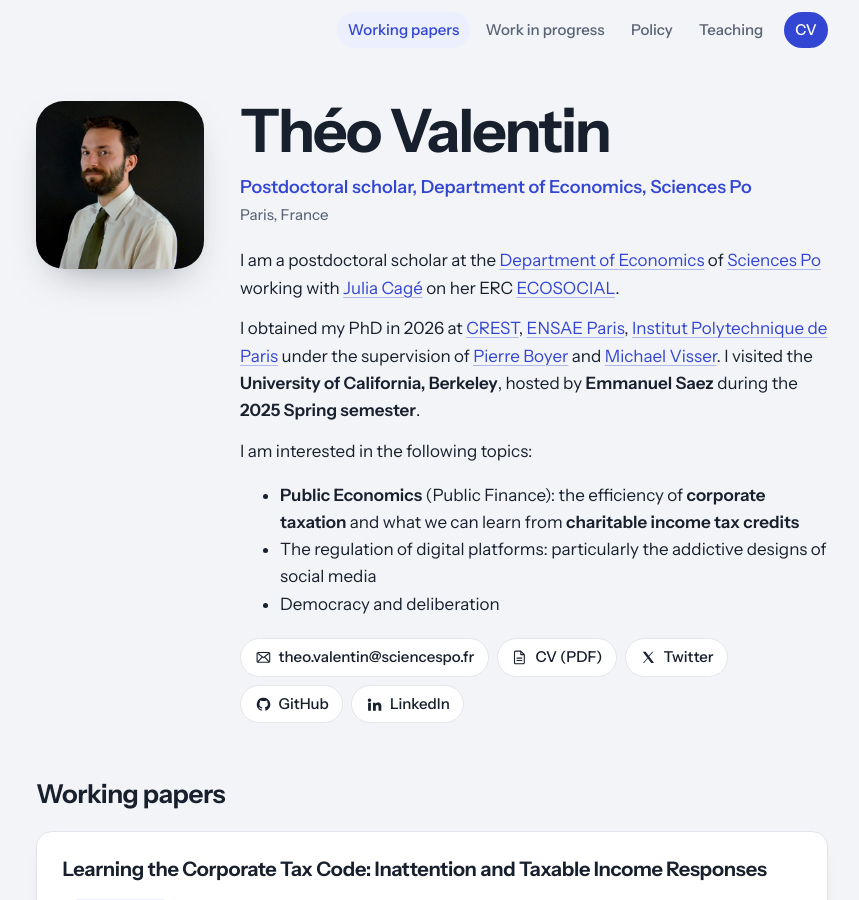
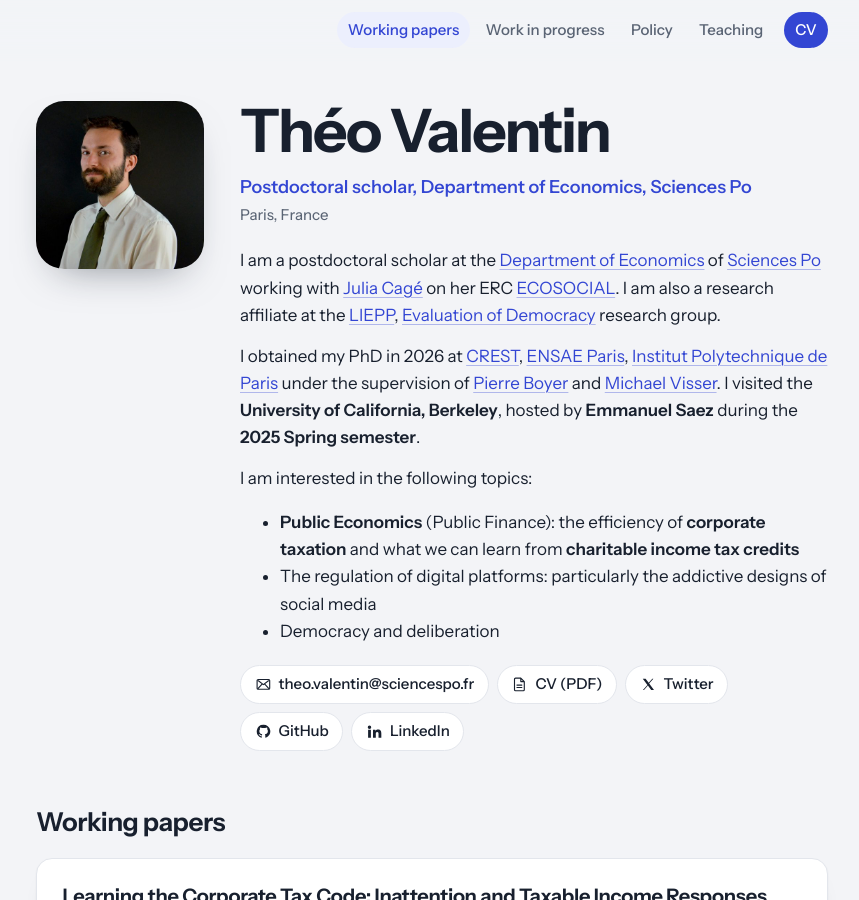
Before and after one commit to ValentinTheo/valentintheo.github.io, a Jekyll site: the page built from index.md, in a window 1280 px wide and 900 px high. Shown: the whole window, without its empty margins (208-1067 px from the left). Built offline with Jekyll 4.4.1, drawn with Linux system fonts in a browser that asks for light colours.

Commit message:
Update index.md with additional research affiliation
Added affiliation with LIEPP and Evaluation of Democracy research group.

```diff
--- a/index.md
+++ b/index.md
@@ -3,7 +3,7 @@ layout: home
 permalink: /
 ---
 
-I am a postdoctoral scholar at the [Department of Economics](https://www.sciencespo.fr/department-economics/) of [Sciences Po](https://www.sciencespo.fr/en/) working with [Julia Cagé](https://juliacage.com/fr/) on her ERC [ECOSOCIAL](https://cordis.europa.eu/project/id/101231066).
+I am a postdoctoral scholar at the [Department of Economics](https://www.sciencespo.fr/department-economics/) of [Sciences Po](https://www.sciencespo.fr/en/) working with [Julia Cagé](https://juliacage.com/fr/) on her ERC [ECOSOCIAL](https://cordis.europa.eu/project/id/101231066). I am also a research affiliate at the [LIEPP](https://www.sciencespo.fr/liepp/en/), [Evaluation of Democracy](https://www.sciencespo.fr/liepp/en/research/research-groups/evaluation-democracy/) research group.
 
 I obtained my PhD in 2026 at [CREST](https://crest.science/), [ENSAE Paris](https://www.ensae.fr/en/), [Institut Polytechnique de Paris](https://www.ip-paris.fr/en) under the supervision of [Pierre Boyer](https://pierrecboyer.com/) and [Michael Visser](https://faculty.crest.fr/mvisser/). I visited the **University of California, Berkeley**, hosted by **Emmanuel Saez** during the **2025 Spring semester**.
 
```
